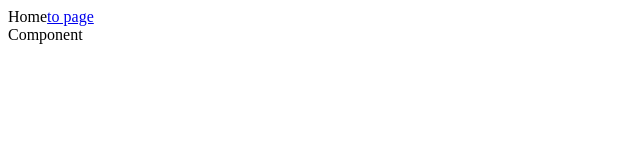
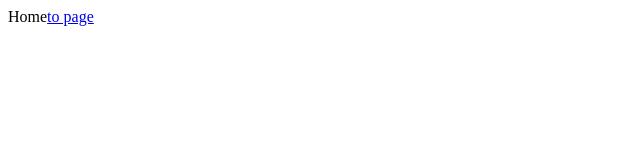
Before and after one commit to JanKaifer/next-repro-nonexistent-dynamic-import2, a Next.js app: page / in a window 1280 px wide. Shown: the top 160 px of the page, without its empty margins (0-640 px from the left). Built offline with nearby package versions, Linux system fonts and the light colour scheme.

Commit message:
minimise repro

```diff
--- a/app/layout.tsx
+++ b/app/layout.tsx
@@ -2,15 +2,6 @@
 
 import { useEffect } from "react";
 
-const Component = () => {
-  useEffect(() => {
-    console.log("mounted Component");
-    return () => {
-      console.log("unmounted Component");
-    };
-  });
-  return <div>Component</div>;
-};
 export default function RootLayout({
   children,
 }: {
@@ -25,10 +16,7 @@ export default function RootLayout({
   return (
     <html>
       <head />
-      <body>
-        <div>{children}</div>
-        <Component />
-      </body>
+      <body>{children}</body>
     </html>
   );
 }
```
